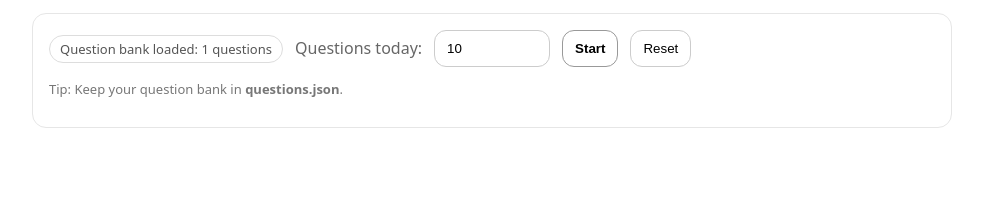
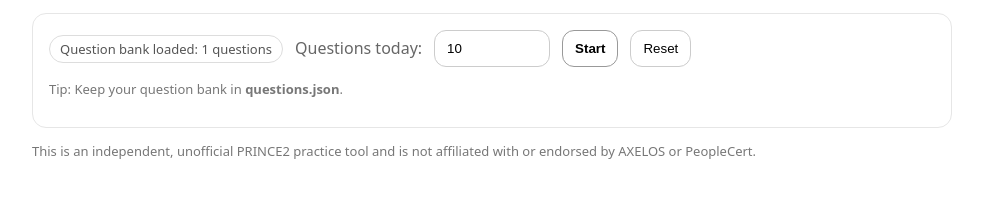
Before and after one commit to sachusnair/prince2-quiz, a plain HTML site: page index.html in a window 1280 px wide. Shown: the part 120-318 px from the top of the page, without its empty margins (148-1131 px from the left). Drawn offline with Linux system fonts and the light colour scheme.

Commit message:
index.html

```diff
--- a/index.html
+++ b/index.html
@@ -43,3 +43,6 @@
   <script src="app.js"></script>
 </body>
 </html>
+<div class="footer" style="margin-top:12px;">
+  This is an independent, unofficial PRINCE2 practice tool and is not affiliated with or endorsed by AXELOS or PeopleCert.
+</div>
```
